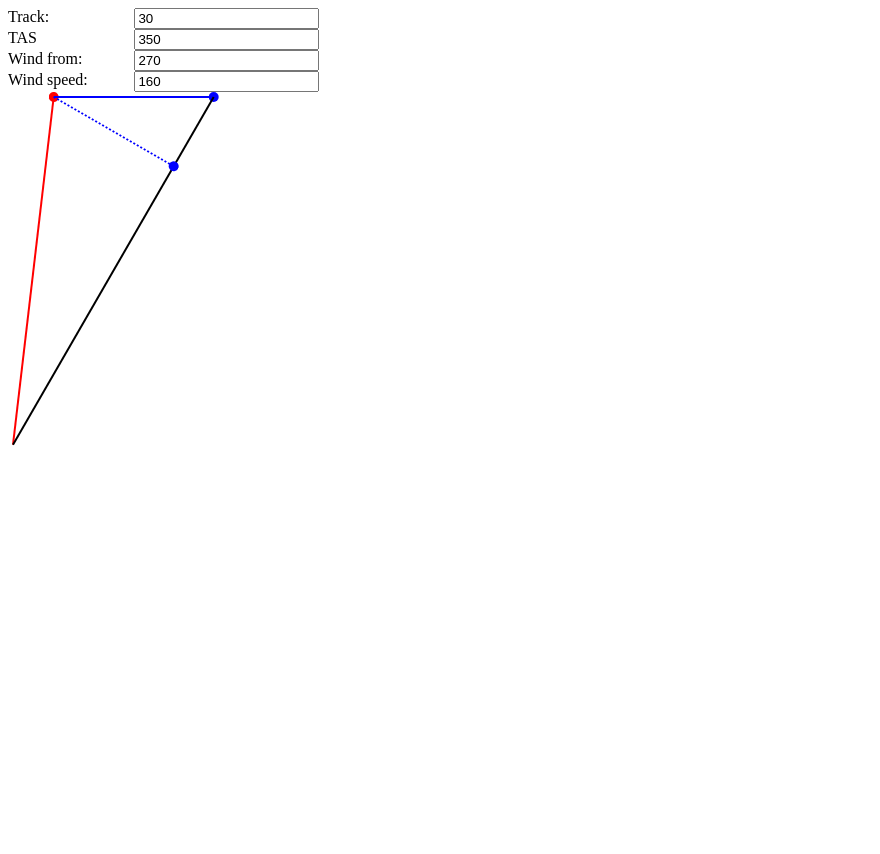
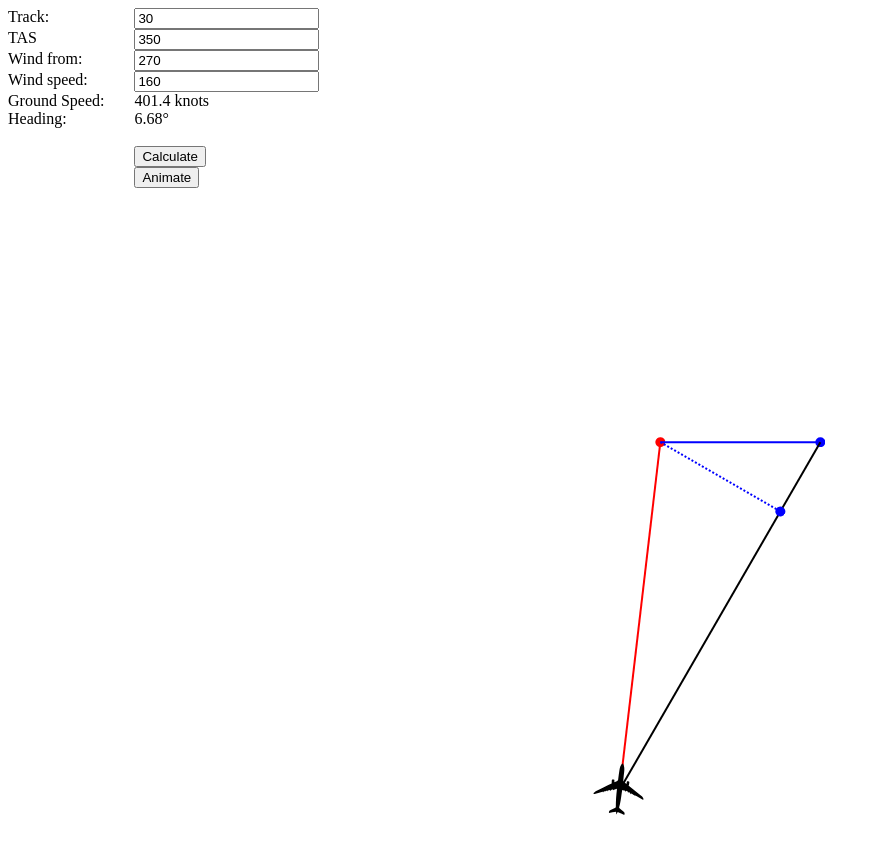
Before and after one commit to sseefried/aviation-diagrams, a plain HTML site: page index.html in a window 1280 px wide. Shown: the whole page, without its empty margins (0-880 px from the left). Drawn offline with Linux system fonts and the light colour scheme.

Commit message:
Draw an animate plane

```diff
--- a/index.html
+++ b/index.html
@@ -1,6 +1,7 @@
 <!DOCTYPE html PUBLIC "-//IETF//DTD HTML//EN">
 <html>
 <head>
+<meta charset="utf-8">
 <script type="text/javascript" src="jquery-3.4.1.min.js"></script>
 <script type="text/javascript" src="svg.min.js"></script>
 <style>
@@ -64,6 +65,42 @@
   </div>
 </div>
 
+<div class="row">
+  <div class="col-left">
+    <label>Ground Speed:</label>
+  </div>
+  <div class="col-right">
+    <div id="ground-speed" name="ground-speed" value="160"></div>
+  </div>
+</div>
+
+<div class="row">
+  <div class="col-left">
+    <label>Heading:</label>
+  </div>
+  <div class="col-right">
+    <div id="heading" name="heading" value="160"></div>
+  </div>
+</div>
+
+<br/>
+<div class="row">
+  <div class="col-left">&nbsp;</div>
+  <div class="col-right">
+    <input id="calculate" type="button" name="submit" value="Calculate"/>
+  </div>
+</div>
+
+<div class="row">
+  <div class="col-left">&nbsp;</div>
+  <div class="col-right">
+    <input id="animate" type="button" name="submit" value="Animate"/>
+  </div>
+</div>
+
+
+<br/>
+<br/>
 
 <div id="canvas" style="height: 100%; width: 100%;"></div>
 
@@ -99,13 +136,43 @@ var normalise = function(degrees) {
   return degrees;
 };
 
+// global constants
+var margin = 50;
+var planePath = `M583.87,362.1c-18.18,16.63-41.1,20.48-64.12,21.72c-32.35,1.75-64.81,1.71-97.22,1.92c-9.52,0.06-16.27,2.85-20.73,11.63
+  c-3.82,7.51-8.63,14.52-13.64,22.8c6.89,0.59,12.47,1.28,18.07,1.48c5.5,0.2,8.09,2.21,8.23,8.22c0.42,17.7-0.07,18.49-17.64,17.68
+  c-7.83-0.36-15.64-1.12-24.44-1.76c-14.78,23.59-30.19,48.14-45.56,72.72c-11.92,19.05-24.29,37.85-35.55,57.28
+  c-8.01,13.83-17.29,26.01-31.14,34.34c-1.07,0.65-1.7,2.05-2.53,3.1c-3.42,0-6.83,0-10.25,0c0.54-3.52,0.42-7.3,1.72-10.51
+  c9.23-22.96,18.78-45.8,28.16-68.71c1.53-3.75,4.61-7.61-0.45-11.36c-0.54-0.4,0.39-4.5,1.2-4.71c9.89-2.6,9.82-8.97,7.69-13.69
+  c4.79-8.71,8.52-15.48,12.03-21.87c-2.75-3.01-4.57-5-8.12-8.88c4.86,0.55,6.93,0.78,9.83,1.11c2.63-6.95,5.3-14.01,8.03-21.24
+  c-3.15-1.99-5.82-3.68-8.49-5.37c-0.44-0.72-0.89-1.43-1.33-2.15c14.84-0.28,16.25-10.51,18.48-20.83
+  c-8.52-2.32-9.91-3.85-2.25-10.96c6.54-6.06,8.77-16.75,13.63-26.89c-4.68-0.3-7.62-0.61-10.57-0.66
+  c-27.89-0.51-55.82-0.23-83.66-1.67c-27.51-1.42-54.96-4.32-82.37-7.13c-7.55-0.78-12.47,0.19-16.69,7.44
+  c-8.01,13.75-18.16,26.29-25.75,40.24c-6.73,12.36-16.21,15.36-31.01,12.99c4.71-23.27,13.57-45.34,19.35-69.18
+  c-7.74-2.1-15.47-4.19-23.19-6.29c0.1-0.98,0.2-1.96,0.3-2.93c7.16-2.39,14.31-4.79,22.57-7.55c-2.2-7.75-4.27-15.31-6.51-22.82
+  c-3.99-13.36-7.95-26.72-12.21-39.99c-1.91-5.94,0.29-7.64,5.96-7.81c9.61-0.29,16.64,2.92,22.04,11.45
+  c9.88,15.63,20.52,30.79,31.26,45.84c1.75,2.45,5.96,5.16,8.49,4.72c46.5-8.17,93.51-7.77,140.43-9.14
+  c9.1-0.27,18.19-1.26,27.28-1.32c6.56-0.04,8.51-2.8,7.46-8.93c-0.92-5.32-0.93-10.83-2.23-16.03c-0.52-2.1-3.22-3.85-5.23-5.34
+  c-1.81-1.34-4.05-2.1-6.09-3.12c2.11-1.42,4.19-2.9,6.35-4.24c0.68-0.42,1.57-0.5,3.56-1.08c-3.02-7.97-5.95-15.72-9.34-24.71
+  c-2.03,2.28-2.94,3.92-4.33,4.63c-0.84,0.43-2.58-0.35-3.57-1.06c-0.34-0.24,0.1-2.68,0.62-2.86c7.75-2.69,4.75-7.89,3.73-13.2
+  c-1.21-6.31-4.86-8.27-10.62-8.42c-1.09-0.03-2.15-1.44-4.02-2.79c2.82-2.3,5.07-4.14,8.08-6.6c-2.45-6.31-4.99-12.84-7.54-19.4
+  c-2.92,0.52-5.26,0.94-8.81,1.57c1-2.31,1.23-4.03,2.21-4.89c4.79-4.22,4.25-11.29-1.81-12.74c-10-2.4-4.59-5.42-0.29-9.29
+  c-10.23-24.12-20.65-48.43-30.77-72.85c-1.27-3.06-0.96-6.76-1.39-10.17c3.76,0.41,7.86,0.01,11.22,1.39
+  c12.02,4.95,20.02,14.16,26.78,25.18c26.34,42.93,53.15,85.58,79.79,128.33c1.79,2.88,3.63,5.73,5.5,8.68
+  c11.97-6.39,24.58-3.09,36.78-3.62c1.62-0.07,4.85,3.47,4.88,5.38c0.39,20.3,2.52,19.16-16.18,20.01
+  c-3.11,0.14-6.21,0.34-11.64,0.65c7.48,11.4,13.43,22.3,21.3,31.55c2.99,3.52,10.39,4.4,15.83,4.54
+  c26.74,0.69,53.51,1.22,80.26,0.86c28.72-0.38,55.99,3.85,80.22,20.52C583.87,357.61,583.87,359.89,583.87,362.16z`;
+var maxAnimateTime = 2; // seconds
+var framePeriod = 16; // milliseconds
+
 // global variables
 var r;
 var track = 30,
     wind  = 160,
     from  = 270,
-    TAS   = 350;
-
+    TAS   = 350,
+    width,   // width of canvas
+    height,  // height of canvas
+    animateTime;
 
 var minimum = function(zero, as) {
   var i;
@@ -141,6 +208,25 @@ var drawDiagram = function() {
       return Number(v.toFixed(2));
     };
 
+    var drawPlane = function(group) {
+        var dx, dy, frac = animateTime/maxAnimateTime;
+        var pg;
+
+        dx = groundSpeed * frac * dcos(90-track);
+        dy = groundSpeed * frac * dsin(90-track);
+
+        pg =  group.group(); // subgroup of group
+        pg.path(planePath);
+        pg.move(-329,-14);
+        pg.dmove(0,-boundingBox.h);
+        pg.dmove(dx,dy);
+        pg.rotate(90);
+        pg.scale(0.1,0.1);
+        pg.transform({rotation: -heading}, true);
+
+        group.add(pg);
+    };
+
     console.log("==========================");
     console.log("track", rnd(track));
     console.log("wind-from", rnd(from));
@@ -163,13 +249,19 @@ var drawDiagram = function() {
     var trackEndY = rnd(groundSpeed*dcos(track));
     var trackEndX = rnd(groundSpeed*dsin(track));
 
-    var topLeftX = minimum(0, [tasEndX, windEndX, trackEndX]);
-    var topLeftY = minimum(0, [tasEndY, windEndY, trackEndY]);
+    var bottomLeftX = minimum(0, [tasEndX, windEndX, trackEndX]);
+    var bottomLeftY = minimum(0, [tasEndY, windEndY, trackEndY]);
+
+
+    // Bounding box for the diagram sans plane
+    var boundingBox = { w: tasEndX - bottomLeftX
+                      , h: tasEndY - bottomLeftY
+                      };
 
     console.log("tasEnd = ",tasEndX, tasEndY);
     console.log("windEnd = ", windEndX, windEndY);
     console.log("trackEnd = ", trackEndX, trackEndY);
-    console.log("topLeft =", topLeftX, topLeftY);
+    console.log("bottomLeft =", bottomLeftX, bottomLeftY);
 
     console.log("=================");
     console.log("Fly at heading", rnd(heading), "at", rnd(TAS), "knots to achieve a track of", rnd(track), "degrees with ground speed", rnd(groundSpeed), "knots.");
@@ -200,25 +292,48 @@ var drawDiagram = function() {
       group.add(tailWindLine);
     }
 
-    // var tailWindLine = r.path("M0 0L0 " + tailWind).rotate(-track).translate(0,0).attr(attrs).attr({"stroke": "blue", "stroke-dasharray": "2 2" }).marker('end', 5,5, arrow("blue"));
-
-//    group.add(tailWindLine);
-    group.translate(-topLeftX+5,-topLeftY+5);
+    group.translate(-bottomLeftX+(width/2 - boundingBox.w/2),-bottomLeftY+(height/2 - boundingBox.h/2));
     group.scale(1,-1);
 
+    $('#ground-speed').html(rnd(groundSpeed) + " knots");
+    $('#heading').html(rnd(normalise(heading)) + "°");
 
+    drawPlane(group, track, boundingBox);
 
 };
 
-var watch = function(id, initValue, setter) {
+var calculate = function() {
+  track = floatVal("track");
+  from  = floatVal("wind-from");
+  TAS   = floatVal("TAS");
+  wind  = floatVal("wind-speed");
+  drawDiagram();
+};
+
+
+var animate = function() {
+  var timerId;
+  var animFun = function() {
+    animateTime += framePeriod/1000.0;
+    if (animateTime > maxAnimateTime) {
+      clearInterval(timerId);
+      animateTime = 0.0;
+    }
+    drawDiagram();
+  };
+
+  animateTime = 0;
+  timerId = setInterval(animFun, framePeriod);
+};
+
+var floatVal = function(id) {
   var el = $('#' + id);
-  el.val(initValue.toString()); // clear
-  setter(initValue);
-  el.keyup(function() {
-    var value = $("#" + id ).val();
-    setter(parseFloat(value));
-    drawDiagram();
-  });
+  return parseFloat(el.val());
+}
+
+var setInitValue = function(id, value) {
+  var el = $('#' + id);
+  el.val(value.toString()); // clear
 };
 
 $(document).ready(function() {
@@ -227,12 +342,17 @@ $(document).ready(function() {
 
     r = SVG("canvas").viewbox(0,0,w,h);
 
-    watch("track", 30, function(v) { track = v; });
-    watch("wind-from", 270, function(v) { from = v; });
-    watch("TAS", 350, function(v) { TAS = v; });
-    watch("wind-speed", 160, function(v) { wind = v; });
+    setInitValue("track", 30);
+    setInitValue("wind-from", 270);
+    setInitValue("TAS", 350);
+    setInitValue("wind-speed", 160);
+    width = w;
+    height = h;
 
-    drawDiagram();
+    calculate();
+
+    $('#calculate').click(function() { calculate(); });
+    $('#animate').click(function() { animate(); });
 
 
 });
```
